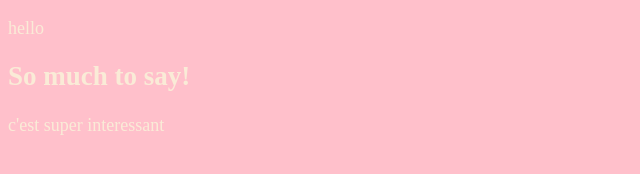
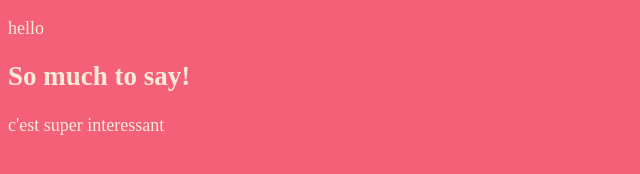
Before and after one commit to Kenzaahkk/first_repo, a plain HTML site: page index.html in a window 1280 px wide. Shown: the whole page, without its empty margins (0-640 px from the left). Drawn offline with Linux system fonts and the light colour scheme.

Commit message:
Made page more beautiful

```diff
--- a/style.css
+++ b/style.css
@@ -1,5 +1,5 @@
 body{
-    background-color: pink ;
+    background-color: rgb(243, 96, 120) ;
     color: antiquewhite;
     font-size: large;
 }
```
